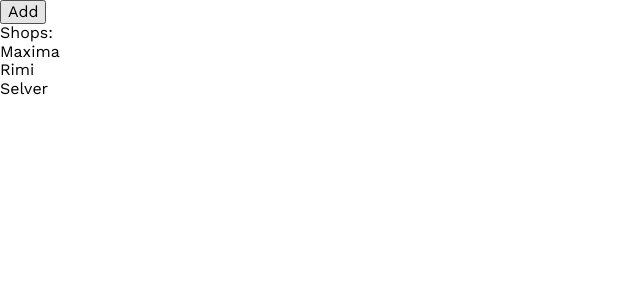
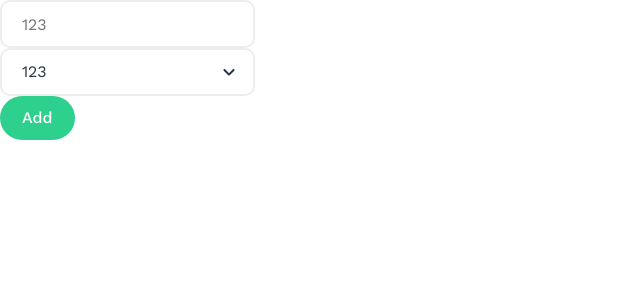
Before and after one commit to AndreiSoroka/cart-component, a React (Vite) app: page / in a window 1280 px wide. Shown: the top 300 px of the page, without its empty margins (0-640 px from the left). Built offline with nearby package versions, Linux system fonts and the light colour scheme.

Commit message:
WIP add ShopCart and ProductForm

```diff
--- a/src/App.tsx
+++ b/src/App.tsx
@@ -1,63 +1,12 @@
-import { Provider, useDispatch, useSelector } from "react-redux";
-import store, { type AppDispatch, type RootState } from "./store";
+import { Provider } from "react-redux";
+import store from "./store";
 
-import cartSlice from "@/features/ShopCart/stores/cart/cart.slice";
-import { useEffect } from "react";
-import { getShops } from "@/features/ShopCart/stores/shops/shops.slice";
-
-function TempComponentCart() {
-  const list = useSelector((state: RootState) => state.cart.list);
-  const dispatch = useDispatch();
-
-  function handleAddToCart() {
-    dispatch(
-      cartSlice.actions.addItemToCart({
-        id: Math.random().toString(),
-        name: "Test name",
-        shop: "Test shop",
-      })
-    );
-  }
-
-  return (
-    <>
-      <div>
-        {list.map((item) => (
-          <div key={item.id}>{item.name}</div>
-        ))}
-      </div>
-      <button onClick={() => handleAddToCart()}>Add</button>
-    </>
-  );
-}
-
-function TempComponentShops() {
-  const { list, isLoading } = useSelector((state: RootState) => state.shops);
-  const dispatch = useDispatch<AppDispatch>();
-  useEffect(() => {
-    dispatch(getShops());
-  }, [dispatch]);
-
-  if (isLoading) {
-    return <div>Loading...</div>;
-  }
-  return (
-    <>
-      <div>
-        Shops:
-        {list.map((item) => (
-          <div key={item.id}>{item.name}</div>
-        ))}
-      </div>
-    </>
-  );
-}
+import { ShopCart } from "@/features/ShopCart/ShopCart";
 
 function App() {
   return (
     <Provider store={store}>
-      <TempComponentCart />
-      <TempComponentShops />
+      <ShopCart />
     </Provider>
   );
 }
--- a/src/components/Input/Select.tsx
+++ b/src/components/Input/Select.tsx
@@ -2,7 +2,7 @@
 import type SelectProps from "./types/SelectProps.type";
 import InputStyle from "./input.module.scss";
 
-const Select = ({
+export const Select = ({
   options,
   defaultValue,
   onChange,
@@ -33,5 +33,3 @@
     </select>
   );
 };
-
-export default Select;
--- /dev/null
+++ b/src/features/ShopCart/ShopCart.tsx
@@ -0,0 +1,70 @@
+import { useDispatch, useSelector } from "react-redux";
+import { useEffect } from "react";
+import type { RootState } from "@/store";
+
+import { Row } from "./components/Row/Row";
+import ProductForm from "@/features/ShopCart/components/ProductForm/ProductForm";
+
+import cartSlice from "./stores/cart/cart.slice";
+import { getShops } from "@/features/ShopCart/stores/shops/shops.slice";
+import type { AnyAction } from "@reduxjs/toolkit";
+
+export const ShopCart = () => {
+  const dispatch = useDispatch();
+
+  useEffect(() => {
+    // todo fix
+    // eslint-disable-next-line @typescript-eslint/ban-ts-comment
+    // @ts-ignore
+    dispatch(getShops() as AnyAction);
+  }, [dispatch]);
+
+  const list = useSelector((state: RootState) => state.cart.list);
+
+  const { shopsList, isLoading } = useSelector((state: RootState) => ({
+    isLoading: state.shops.isLoading,
+    shopsList: [...state.shops.list]
+      .sort((a, b) => {
+        if (a.sortOrder === b.sortOrder) {
+          return a.name.localeCompare(b.name);
+        }
+        return a.sortOrder - b.sortOrder;
+      })
+      .map((item) => ({ value: item.id, label: item.name })),
+  }));
+
+  const handleAddToCart = (product: { productName: string; store: string }) => {
+    dispatch(
+      cartSlice.actions.addItemToCart({
+        id: Math.random().toString(),
+        name: product.productName,
+        shop: product.store,
+      })
+    );
+  };
+
+  const removeFromCart = (id: string) => {
+    dispatch(cartSlice.actions.removeItemFromCart(id));
+  };
+
+  const listItems = list.map((item, index) => (
+    <Row
+      key={item.id}
+      elementKey={index}
+      market={item.shop}
+      product={item.name}
+      onRemove={() => removeFromCart(item.id)}
+    />
+  ));
+
+  return (
+    <div>
+      <ProductForm
+        onSubmit={handleAddToCart}
+        stores={shopsList}
+        isLoading={isLoading}
+      />
+      <div>{listItems}</div>
+    </div>
+  );
+};
--- /dev/null
+++ b/src/features/ShopCart/components/ProductForm/ProductForm.tsx
@@ -0,0 +1,42 @@
+import React, { useState } from "react";
+import { Input } from "@/components/Input/Input";
+import { Select } from "@/components/Input/Select";
+import { Button } from "@/components/Button/Button";
+import type Option from "@/components/Input/types/Option.type";
+
+type ProductFormProps = {
+  stores: Option[];
+  onSubmit: (product: { productName: string; store: string }) => void;
+  isLoading: boolean;
+};
+const ProductForm = ({ stores, isLoading, onSubmit }: ProductFormProps) => {
+  const [productName, setProductName] = useState("");
+  const [store, setStore] = useState("");
+
+  const handleSubmit = (event: React.FormEvent<HTMLFormElement>) => {
+    event.preventDefault();
+    onSubmit({
+      productName,
+      store,
+    });
+  };
+
+  if (isLoading) {
+    return <p>Loading...</p>;
+  }
+
+  return (
+    <form onSubmit={handleSubmit}>
+      <Input value={productName} onChange={setProductName} placeholder="123" />
+      <Select
+        options={stores}
+        defaultValue={store}
+        onChange={setStore}
+        placeholder="123"
+      />
+      <Button label="Add" />
+    </form>
+  );
+};
+
+export default ProductForm;
```
Also changed, not shown: 2 other files (tests, documents, lock files or other folders).
